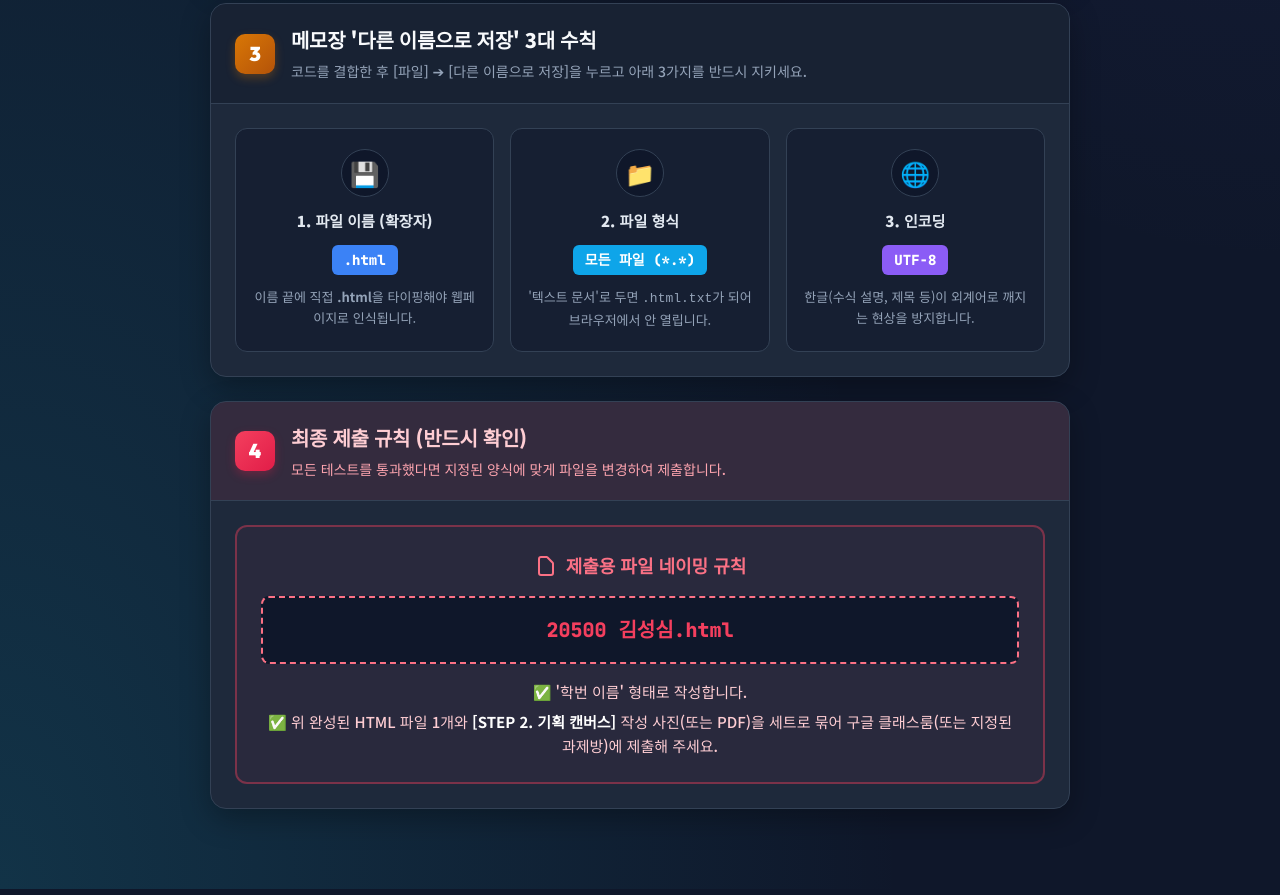
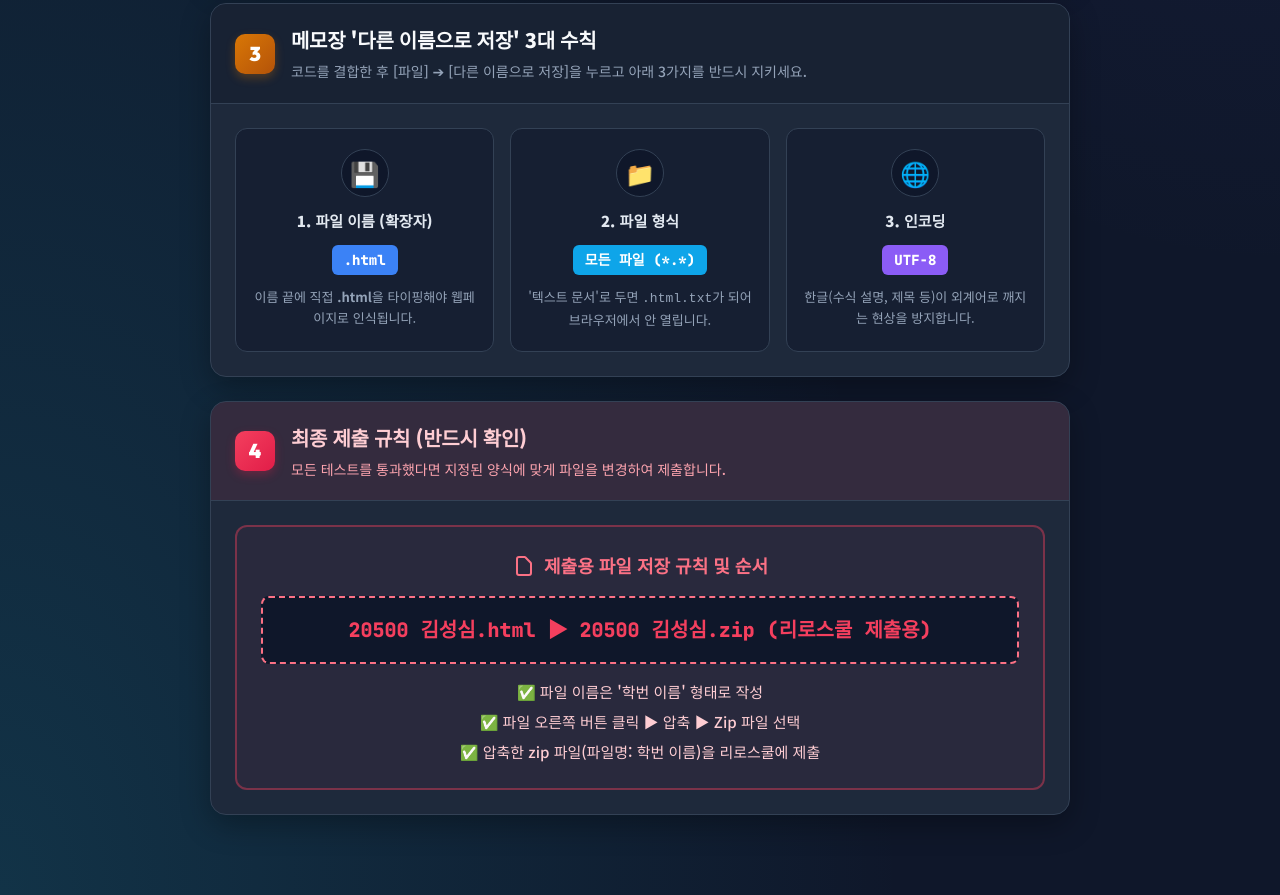
Before and after one commit to ktw0614/sungsim-math, a plain HTML site: page assessment2_2_prompt.html in a window 1280 px wide. Shown: the part 1216-2111 px from the top of the page. Drawn offline with Linux system fonts and the light colour scheme.

Commit message:
Add files via upload

```diff
--- a/assessment2_2_prompt.html
+++ b/assessment2_2_prompt.html
@@ -481,14 +481,15 @@
         <div class="submit-box">
           <div class="submit-title">
             <svg width="24" height="24" fill="none" stroke="currentColor" stroke-width="2" viewBox="0 0 24 24"><path stroke-linecap="round" stroke-linejoin="round" d="M7 21h10a2 2 0 002-2V9.414a1 1 0 00-.293-.707l-5.414-5.414A1 1 0 0012.586 3H7a2 2 0 00-2 2v14a2 2 0 002 2z"></path></svg>
-            제출용 파일 네이밍 규칙
+            제출용 파일 저장 규칙 및 순서
           </div>
           <div class="file-name-example">
-            20500 김성심.html
+            20500 김성심.html ▶ 20500 김성심.zip (리로스쿨 제출용)
           </div>
           <div class="submit-notice">
-            <span>✅ '학번 이름' 형태로 작성합니다.</span>
-            <span>✅ 위 완성된 HTML 파일 1개와 <strong>[STEP 2. 기획 캔버스]</strong> 작성 사진(또는 PDF)을 세트로 묶어 구글 클래스룸(또는 지정된 과제방)에 제출해 주세요.</span>
+            <span>✅ 파일 이름은 '학번 이름' 형태로 작성</span>
+            <span>✅ 파일 오른쪽 버튼 클릭 ▶ 압축 ▶ Zip 파일 선택</span>
+            <span>✅ 압축한 zip 파일(파일명: 학번 이름)을 리로스쿨에 제출</span>
           </div>
         </div>
       </div>
```
